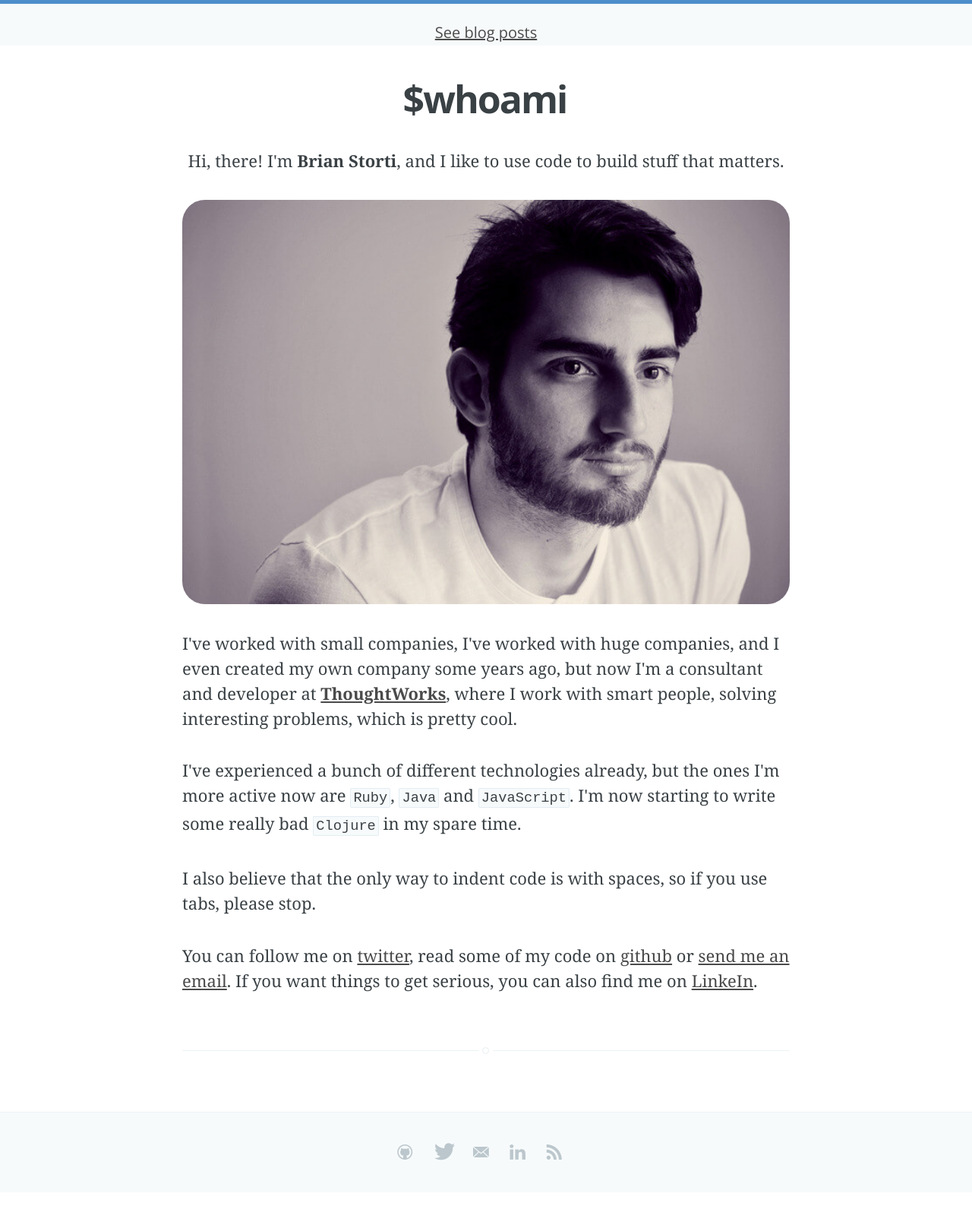
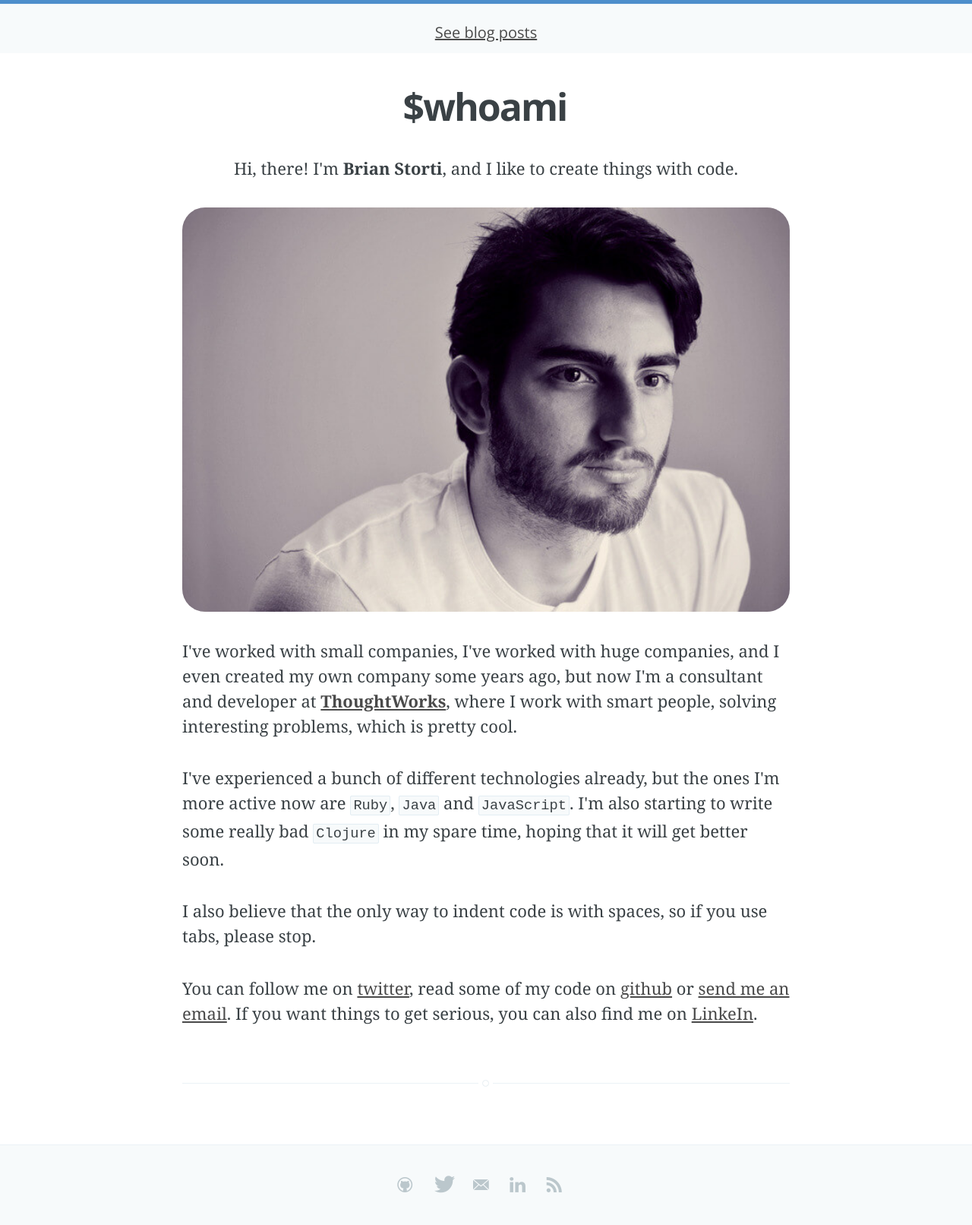
Before and after one commit to brianstorti/brianstorti.github.io, a Jekyll site: the page built from about.html, in a window 1280 px wide. Shown: the whole page at 76% size. Built offline with Jekyll 4.4.1, drawn with Linux system fonts in a browser that asks for light colours; Markdown is read by kramdown in place of the engine named in the settings; before the commit the page ends 1569 px from its top, so only the background shows below that.

Commit message:
update about me

```diff
--- a/about.html
+++ b/about.html
@@ -12,7 +12,7 @@
     <h1 class="about-me-title">$whoami</h1>
 
     <p class="about-me-excerpt">
-      Hi, there! I'm <strong>Brian Storti</strong>, and I like to use code to build stuff that matters.
+      Hi, there! I'm <strong>Brian Storti</strong>, and I like to create things with code.
     </p>
 
     <img src="/assets/images/profile-big.png" class="rounded-corner-img" />
@@ -25,8 +25,10 @@
     </p>
 
     <p>
-      I've experienced a bunch of different technologies already, but the ones I'm more active now are <code>Ruby</code>, <code>Java</code> and <code>JavaScript</code>.
-      I'm now starting to write some really bad <code>Clojure</code> in my spare time.
+      I've experienced a bunch of different technologies already, but the ones
+      I'm more active now are <code>Ruby</code>, <code>Java</code> and <code>JavaScript</code>.
+      I'm also starting to write some really bad <code>Clojure</code> in my spare time, hoping that
+      it will get better soon.
     </p>
 
     <p>
--- a/assets/css/main.css
+++ b/assets/css/main.css
@@ -47,14 +47,13 @@
 }
 
 .social-section {
-  background: #F7FAFB;
   text-align: center;
   font-size: 15px;
   padding-top: 5px;
 }
 
 .social-section a {
-  padding-right: 15px;
+  padding: 10px;
 }
 .draft-warning {
   color: red;
--- a/assets/css/screen.css
+++ b/assets/css/screen.css
@@ -701,7 +701,7 @@
     position: relative;
     margin: 0 0 0 0;
     padding: 2rem;
-    padding-bottom: 0;
+    padding-bottom: 1rem;
     border-top: #EBF2F6 1px solid;
     font-family: 'Open Sans', sans-serif;
     font-size: 2rem;
```
Also changed, not shown: assets/css/master.min.css.
